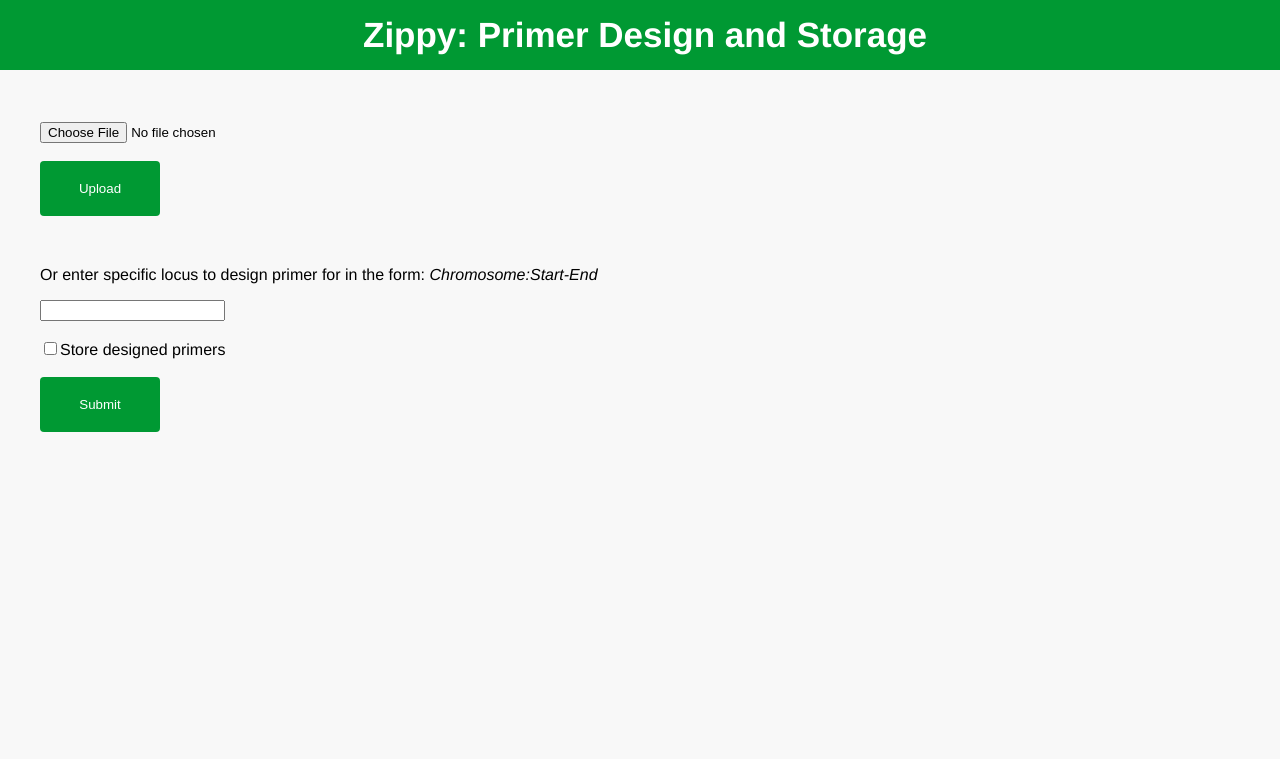
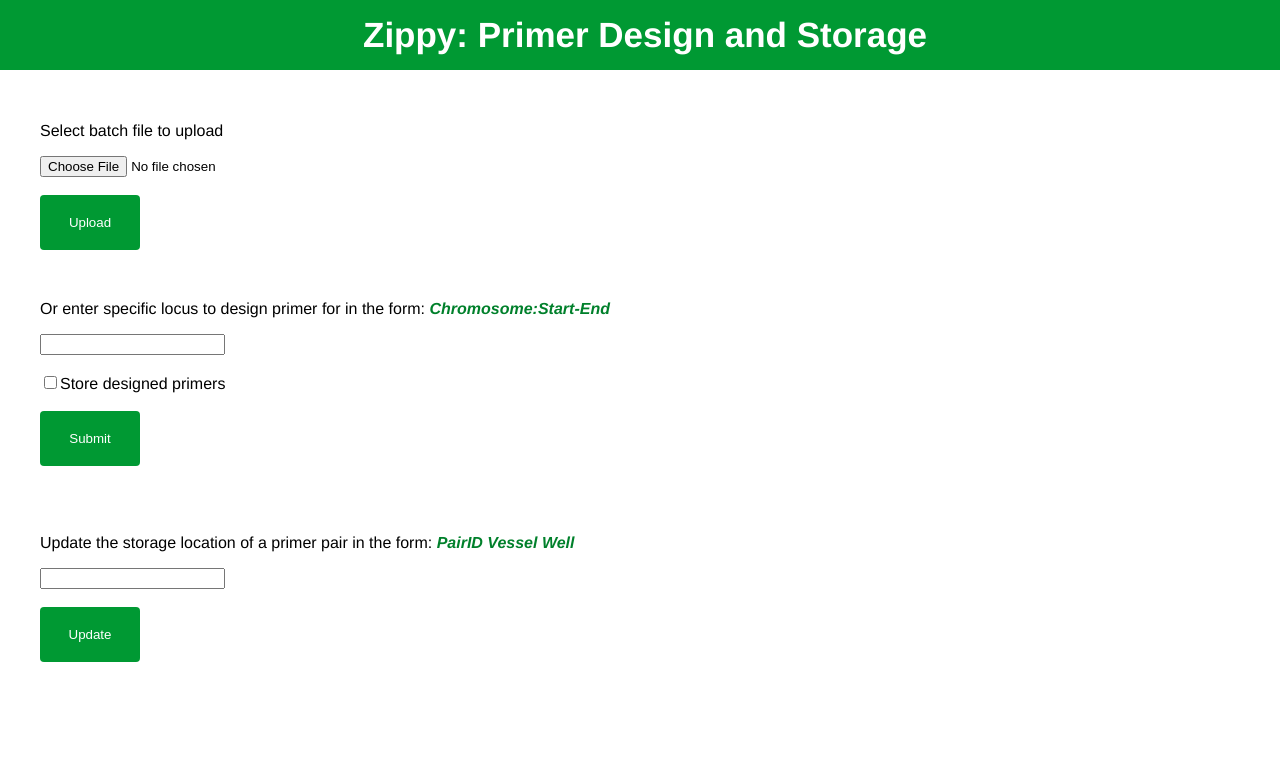
Before and after one commit to KingsPM/zippy, a Flask app: page / in a window 1280 px wide. Shown: the top 759 px of the page. Run offline with Flask 2, Linux system fonts and the light colour scheme.

Commit message:
able to update location of primers in storage via interface

```diff
--- a/app/static/styles.css
+++ b/app/static/styles.css
@@ -1,6 +1,5 @@
 body {
-    background-color: #F8F8F8;
-    padding-left: 0px;
+    background-color: #FFFFFF;
     margin: 40px;
     font-family: helvetica;
 }
@@ -23,11 +22,21 @@ header {
 	margin-top: 80px;
 }
 
+#left {
+	float: left;
+	width: 50%;
+}
+
+#right {
+	float: right;
+	width: 50%;
+}
+
 h1 {
 	width: 100%;
 	background-color: #009933;
 	color: white;
-	padding: 10px 10px 10px 20px;
+	padding: 10px 20px 10px 20px;
 	margin-top: -10px;
 	margin-right: -10px;
 	margin-left: -10px;
@@ -41,9 +50,15 @@ input[type=submit] {
     padding: 20px;
     text-decoration: none;
     cursor: pointer;
-    width: 10%;
+    width: 100px;
 }
 
 input[type=file] {
     cursor: pointer;
 }
+
+.pop {
+	color: #00802b;
+	font-weight: bold;
+	font-style: italic;
+}
--- a/app/templates/index.html
+++ b/app/templates/index.html
@@ -1,6 +1,8 @@
 {% extends "base.html" %}
 {% block content %}
     <div>
+        <div>
+            <p>Select batch file to upload</p>
             <form action="/upload/" method="post" enctype="multipart/form-data">
                 <input type="file" name="filePath"><br><br>
                 <input type="submit" value="Upload">
@@ -10,11 +12,22 @@
             <br>
         </div>
         <div>
-        <p>Or enter specific locus to design primer for in the form: <i>Chromosome:Start-End</i></p>
+            <p>Or enter specific locus to design primer for in the form: <span class="pop">Chromosome:Start-End</span></p>
             <form action="/adhoc_design/" method="post" enctype="multipart/form-data">
                 <input type="text" name="locus"><br><br>
                 <input type="checkbox" name="store" value="True">Store designed primers<br><br>
                 <input type="submit" value="Submit">
             </form>
         </div>
+    </div>
+    <br><br>
+    <div>
+        <div>
+            <p>Update the storage location of a primer pair in the form: <span class="pop">PairID Vessel Well</span></p>
+            <form action="/update_location/" method="post" enctype="multipart/form-data">
+                <input type="text" name="location"><br><br>
+                <input type="submit" value="Update">
+            </form>
+        </div>
+    </div>
 {% endblock %}
--- /dev/null
+++ b/app/templates/location_updated.html
@@ -0,0 +1,4 @@
+{% extends "base.html" %}
+{% block content %}
+	<p>{{status}}</p>
+{% endblock %}
--- a/app/views.py
+++ b/app/views.py
@@ -6,7 +6,7 @@ from celery import Celery
 from werkzeug.utils import secure_filename
 import subprocess
 from app import app
-from zippy import zippyBatchQuery, zippyPrimerQuery
+from zippy import zippyBatchQuery, zippyPrimerQuery, updateLocation
 from zippylib import ascii_encode_dict
 from zippylib.database import PrimerDB
 import hashlib
@@ -57,6 +57,10 @@ def download_file(filename):
 @app.route('/adhoc_result')
 def adhoc_result(primerTable, resultList, missedIntervals):
     return render_template('file_uploaded.html', primerTable, resultList, missedIntervals)
+
+@app.route('/location_updated')
+def location_updated(status):
+    return render_template('location_updated.html', status)
 
 # @app.route('/upload/', methods=['POST'])
 # def upload():
@@ -133,6 +137,18 @@ def adhocdesign():
     # print subprocess.call(['./zippy.py', 'get', locus, '--design', '--nostore'], shell=False)
     return render_template('/adhoc_result.html', primerTable=primerTable, resultList=resultList, missedIntervals=missedIntervalNames)
 
+@app.route('/update_location/', methods=['POST'])
+def update_Location():
+    location = request.form.get('location')
+    with open(app.config['CONFIG_FILE']) as conf:
+        config = json.load(conf, object_hook=ascii_encode_dict)
+        db = PrimerDB(config['database'])
+    print location
+    updateStatus = updateLocation(location, db)
+    print updateStatus
+    return render_template('location_updated.html', status=updateStatus)
+
+
 
 # @app.route('/upload/', methods=['POST'])
 # def upload():
--- a/app/zippy.py
+++ b/app/zippy.py
@@ -280,6 +280,18 @@ def zippyBatchQuery(config, targets, design=True, outfile=None, db=None):
 
     return writtenFiles, allMissedIntervals
 
+def updateLocation(location, database):
+    location = location.split(' ')
+    pairid = location[0]
+    vessel = location[1]
+    well = location[2]
+    if database.storePrimer(pairid,int(vessel),well):
+        print >> sys.stderr, 'Primer pair location updated'
+        return '%s location updated to %s : %s' %(pairid, vessel, well)
+    else:
+        print >> sys.stderr, 'Location already occupied' # Try and include statement of primer pair stored at location
+        return 'Location already occupied'
+
 # ==============================================================================
 # === CLI ======================================================================
 # ==============================================================================
@@ -384,13 +396,14 @@ def main():
                 print '\t'.join(map(str,row))
     elif options.which=='update':  #update location primer pairs are stored
         if options.location:
-            pairid = options.location[0]
-            vessel = options.location[1]
-            well = options.location[2]
-            if not db.storePrimer(pairid,vessel,well):
-                print >> sys.stderr, 'Location already occupied' # Try and include statement of primer pair stored at location
-            else:
-                print >> sys.stderr, 'Primer pair location updated'
+            updateLocation(options.location, db)
+            # pairid = options.location[0]
+            # vessel = options.location[1]
+            # well = options.location[2]
+            # if not db.storePrimer(pairid,vessel,well):
+            #     print >> sys.stderr, 'Location already occupied' # Try and include statement of primer pair stored at location
+            # else:
+            #     print >> sys.stderr, 'Primer pair location updated'
         if options.blacklist:
             db.blacklist(options.blacklist)
     elif options.which=='get':  # get primers for targets (BED/VCF or interval)
```
Lines whose indentation alone changed are shown as unchanged.
